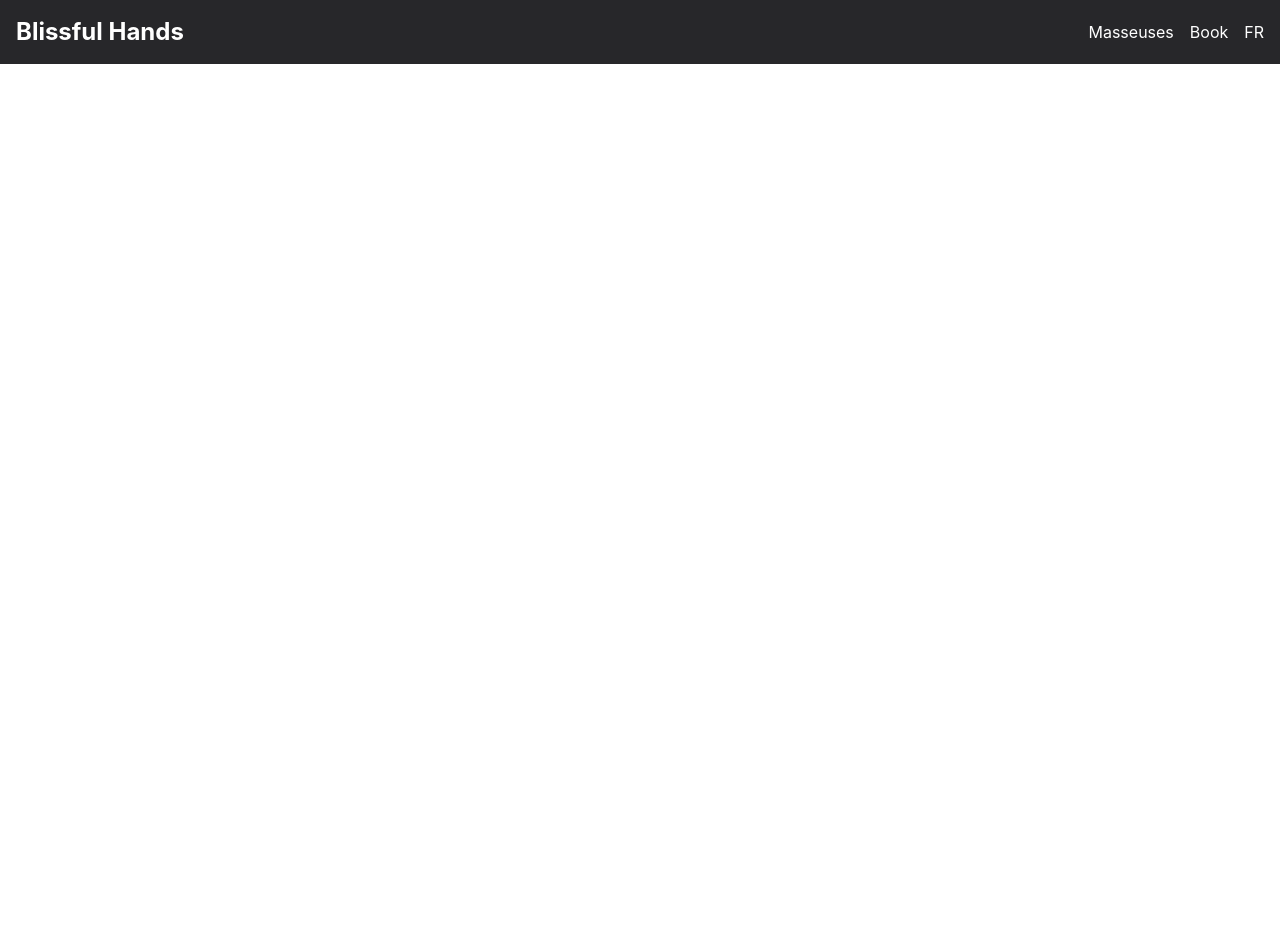
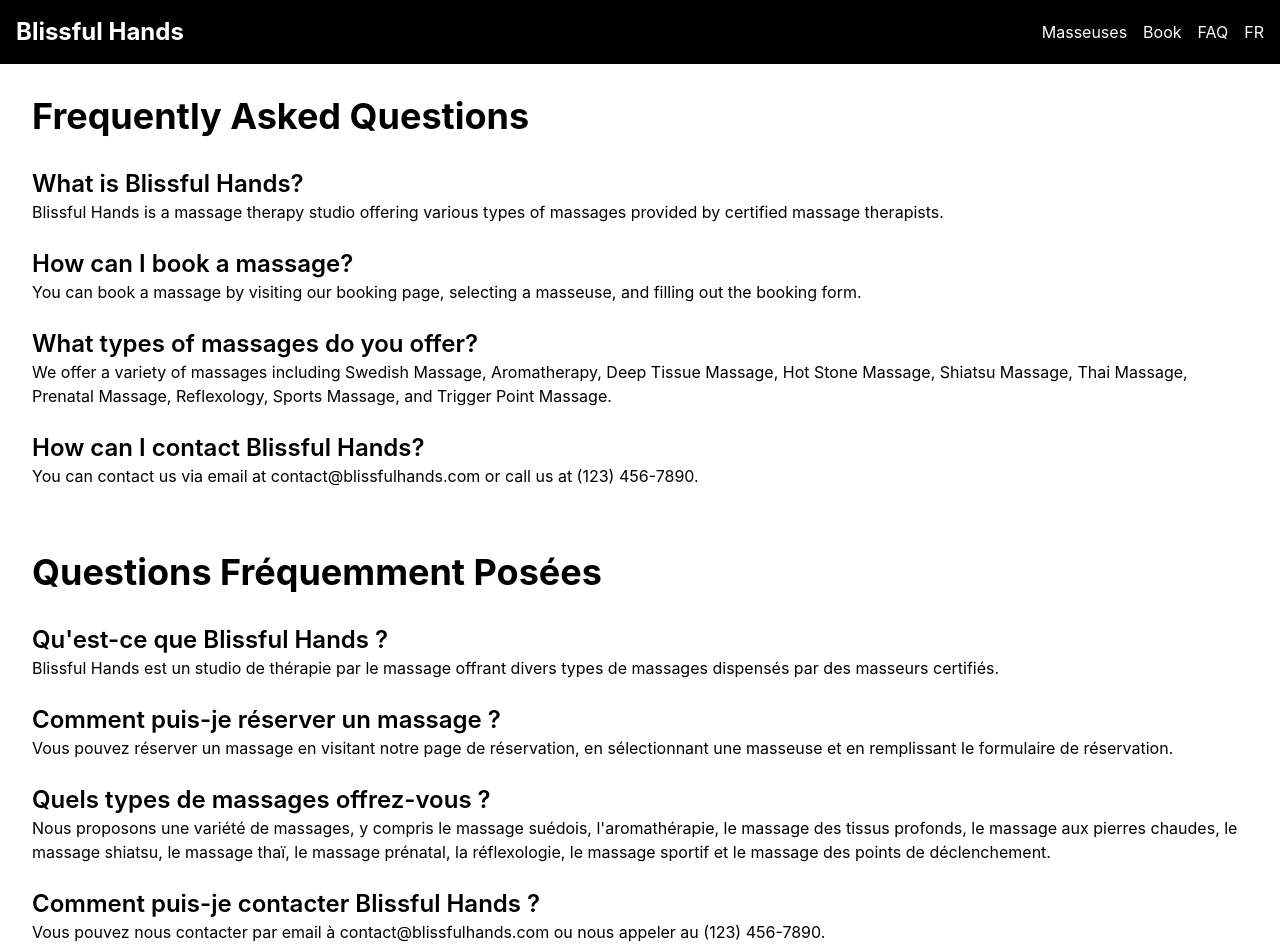
Before and after one commit to TyroneShawn/massage-booking, a React (Create React App) app: page /faq in a window 1280 px wide. Shown: the top 952 px of the page. Before the commit the page ends 800 px from the top, so only its background shows below. Built offline with nearby package versions, Linux system fonts and the light colour scheme.

Commit message:
Faq and stylinig

```diff
--- a/src/App.js
+++ b/src/App.js
@@ -4,6 +4,7 @@
 import MasseusesPage from './components/MasseusesPage';
 import BookingPage from './components/BookingPage';
 import ProcessingPage from './components/ProcessingPage';
+import FAQPage from './components/FAQPage';
 import { useTranslation } from 'react-i18next';
 
 function App() {
@@ -17,13 +18,14 @@
   return (
     <Router>
       <div className="min-h-screen bg-background text-foreground dark:bg-primary-foreground dark:text-primary">
-        <nav className="bg-zinc-800 dark:bg-primary text-white dark:text-primary-foreground p-4 flex justify-between items-center">
+        <nav className="bg-black dark:bg-primary text-white dark:text-primary-foreground p-4 flex justify-between items-center">
           <Link to="/" className="text-2xl font-bold hover:text-zinc-400 dark:hover:text-primary">
             {t('Blissful Hands')}
           </Link>
           <div className="space-x-4">
             <Link to="/masseuses" className="hover:text-zinc-400 dark:hover:text-primary">{t('Masseuses')}</Link>
             <Link to="/booking" className="hover:text-zinc-400 dark:hover:text-primary">{t('Book')}</Link>
+            <Link to="/faq" className="hover:text-zinc-400 dark:hover:text-primary">{t('FAQ')}</Link>
             <button onClick={toggleLanguage} className="hover:text-zinc-400 dark:hover:text-primary">
               {i18n.language === 'en' ? 'FR' : 'EN'}
             </button>
@@ -34,6 +36,7 @@
           <Route path="/masseuses" element={<MasseusesPage />} />
           <Route path="/booking" element={<BookingPage />} />
           <Route path="/processing" element={<ProcessingPage />} />
+          <Route path="/faq" element={<FAQPage />} />
         </Routes>
       </div>
     </Router>
--- /dev/null
+++ b/src/components/FAQPage.js
@@ -0,0 +1,51 @@
+import React from 'react';
+
+function FAQPage() {
+  return (
+    <div className="min-h-screen bg-muted text-foreground p-8">
+      <div className="container mx-auto">
+        <h1 className="text-4xl font-bold mb-8">Frequently Asked Questions</h1>
+        <div className="space-y-6">
+          <div>
+            <h2 className="text-2xl font-semibold">What is Blissful Hands?</h2>
+            <p>Blissful Hands is a massage therapy studio offering various types of massages provided by certified massage therapists.</p>
+          </div>
+          <div>
+            <h2 className="text-2xl font-semibold">How can I book a massage?</h2>
+            <p>You can book a massage by visiting our booking page, selecting a masseuse, and filling out the booking form.</p>
+          </div>
+          <div>
+            <h2 className="text-2xl font-semibold">What types of massages do you offer?</h2>
+            <p>We offer a variety of massages including Swedish Massage, Aromatherapy, Deep Tissue Massage, Hot Stone Massage, Shiatsu Massage, Thai Massage, Prenatal Massage, Reflexology, Sports Massage, and Trigger Point Massage.</p>
+          </div>
+          <div>
+            <h2 className="text-2xl font-semibold">How can I contact Blissful Hands?</h2>
+            <p>You can contact us via email at contact@blissfulhands.com or call us at (123) 456-7890.</p>
+          </div>
+        </div>
+
+        <h1 className="text-4xl font-bold mt-16 mb-8">Questions Fréquemment Posées</h1>
+        <div className="space-y-6">
+          <div>
+            <h2 className="text-2xl font-semibold">Qu'est-ce que Blissful Hands ?</h2>
+            <p>Blissful Hands est un studio de thérapie par le massage offrant divers types de massages dispensés par des masseurs certifiés.</p>
+          </div>
+          <div>
+            <h2 className="text-2xl font-semibold">Comment puis-je réserver un massage ?</h2>
+            <p>Vous pouvez réserver un massage en visitant notre page de réservation, en sélectionnant une masseuse et en remplissant le formulaire de réservation.</p>
+          </div>
+          <div>
+            <h2 className="text-2xl font-semibold">Quels types de massages offrez-vous ?</h2>
+            <p>Nous proposons une variété de massages, y compris le massage suédois, l'aromathérapie, le massage des tissus profonds, le massage aux pierres chaudes, le massage shiatsu, le massage thaï, le massage prénatal, la réflexologie, le massage sportif et le massage des points de déclenchement.</p>
+          </div>
+          <div>
+            <h2 className="text-2xl font-semibold">Comment puis-je contacter Blissful Hands ?</h2>
+            <p>Vous pouvez nous contacter par email à contact@blissfulhands.com ou nous appeler au (123) 456-7890.</p>
+          </div>
+        </div>
+      </div>
+    </div>
+  );
+}
+
+export default FAQPage;
--- a/src/components/HomePage.js
+++ b/src/components/HomePage.js
@@ -13,12 +13,10 @@
   return (
     <div>
       <section className="relative text-center">
-        <div className="relative bg-black dark:bg-primary text-white dark:text-primary-foreground py-20">
-          <h1 className="text-4xl font-bold mb-4">{t('Blissful Hands Massage Studio')}</h1>
-        </div>
         <div className="relative">
           <img src="/img/relaxing-background-image-3.png" alt="relaxing background" className="w-full h-60 object-cover opacity-50" />
           <div className="absolute inset-0 flex flex-col justify-center items-center">
+          <h1 className="text-4xl font-bold mb-4">{t('Blissful Hands Massage Studio')}</h1>
             <h2 className="text-2xl font-semibold mb-4">{t('Find rejuvenation With Our Top Rated Certified Massage Therapists')}</h2>
             <button
               onClick={handleFindMasseuseClick}
--- a/src/i18n.js
+++ b/src/i18n.js
@@ -44,8 +44,7 @@
       "Sports massage is designed to help athletes before, during, and after training or sporting events. It can be used to promote flexibility and help prevent injuries, as well as to treat injuries such as sprains, strains, and tendonitis.": "Sports massage is designed to help athletes before, during, and after training or sporting events. It can be used to promote flexibility and help prevent injuries, as well as to treat injuries such as sprains, strains, and tendonitis.",
       "Trigger Point Massage": "Trigger Point Massage",
       "Trigger point massage is best suited for people who have injuries, chronic pain, or a specific issue or condition. Sometimes areas of tightness in the muscle tissues, known as trigger points, can cause pain in other parts of the body.": "Trigger point massage is best suited for people who have injuries, chronic pain, or a specific issue or condition. Sometimes areas of tightness in the muscle tissues, known as trigger points, can cause pain in other parts of the body.",
-      "Book Now": "Book Now"
-      // Add more translations here
+      "Book Now": "Book Now",
     }
   },
   fr: {
@@ -90,8 +89,8 @@
       "Sports massage is designed to help athletes before, during, and after training or sporting events. It can be used to promote flexibility and help prevent injuries, as well as to treat injuries such as sprains, strains, and tendonitis.": "Le massage sportif est conçu pour aider les athlètes avant, pendant et après l'entraînement ou les événements sportifs. Il peut être utilisé pour favoriser la flexibilité et aider à prévenir les blessures, ainsi que pour traiter les blessures telles que les entorses, les foulures et les tendinites.",
       "Trigger Point Massage": "Massage des Points Gâchettes",
       "Trigger point massage is best suited for people who have injuries, chronic pain, or a specific issue or condition. Sometimes areas of tightness in the muscle tissues, known as trigger points, can cause pain in other parts of the body.": "Le massage des points gâchettes est mieux adapté aux personnes ayant des blessures, des douleurs chroniques ou un problème ou une condition spécifique. Parfois, des zones de tension dans les tissus musculaires, appelées points gâchettes, peuvent causer de la douleur dans d'autres parties du corps.",
-      "Book Now": "Réserver Maintenant"
-      // Add more translations here
+      "Book Now": "Réserver Maintenant",
+
     }
   }
 };
```
